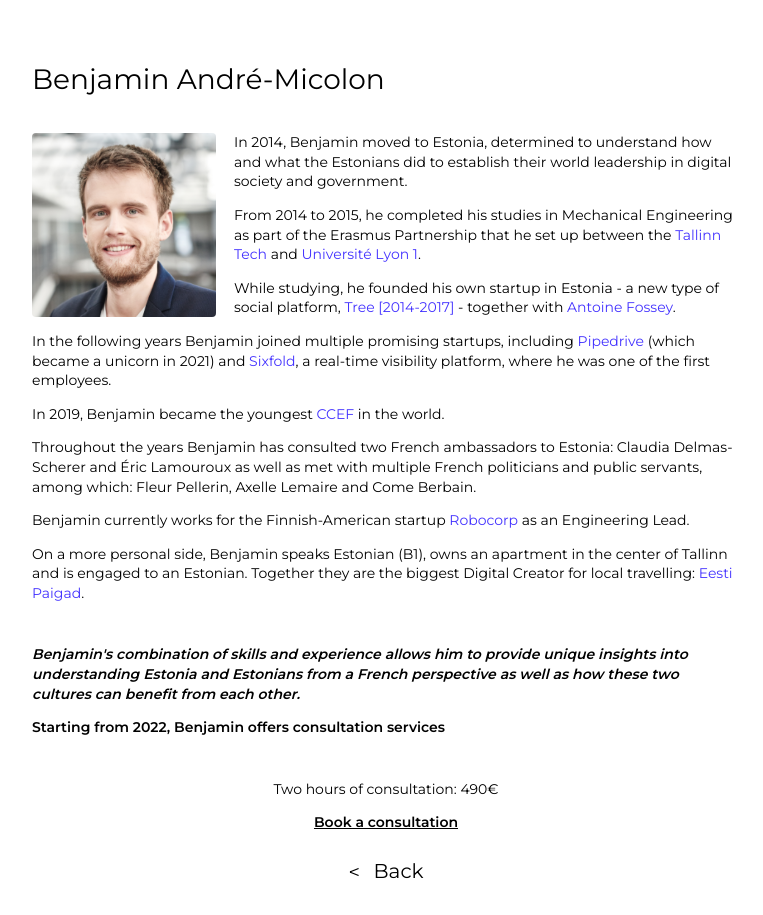
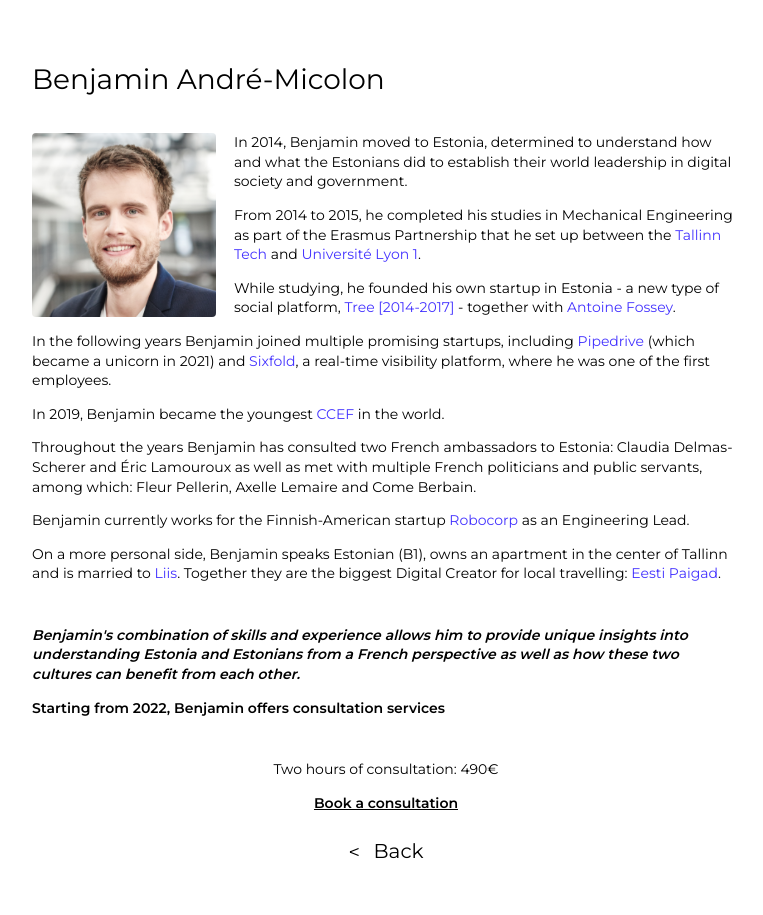
Before and after one commit to bendersej/bendersej.com, a Next.js app: page /consultancy in a window 1280 px wide. Shown: the whole page, without its empty margins (254-1017 px from the left). Built offline with nearby package versions, Linux system fonts and the light colour scheme.

Commit message:
chore: update copy

```diff
--- a/pages/consultancy.tsx
+++ b/pages/consultancy.tsx
@@ -54,8 +54,8 @@ const About = () => (
 				<p>
 					{' '}
 					On a more personal side, Benjamin speaks Estonian (B1), owns an apartment in the center of Tallinn and is
-					engaged to an Estonian. Together they are the biggest Digital Creator for local travelling:{' '}
-					<a href="https://eestipaigad.ee/en">Eesti Paigad</a>.
+					married to <a href="https://liisandremicolon.com">Liis</a>. Together they are the biggest Digital Creator for
+					local travelling: <a href="https://eestipaigad.ee/en">Eesti Paigad</a>.
 				</p>
 			</div>
 
```
